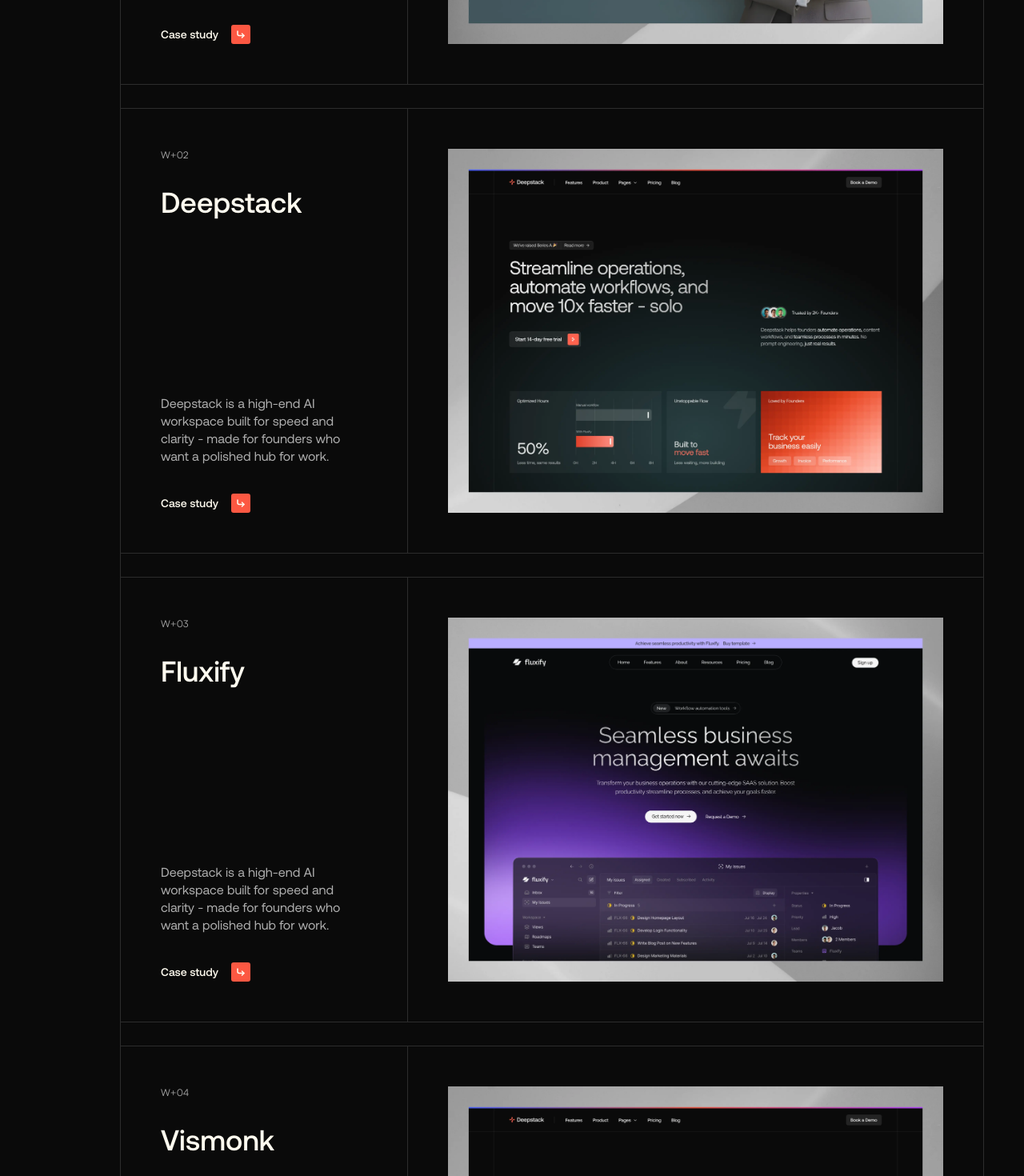
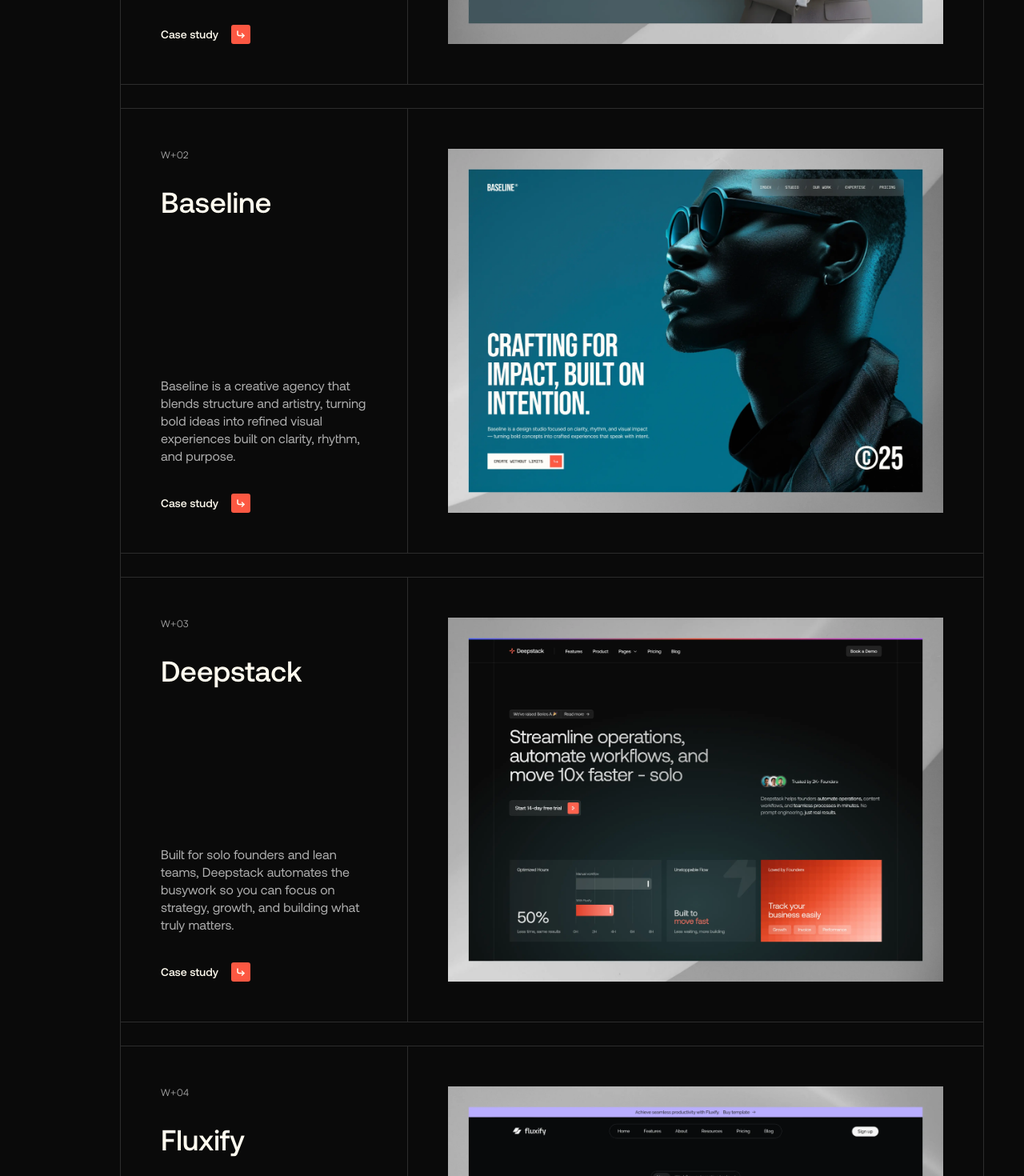
Before and after one commit to alif-firdaus/alchemist-2.0, a Next.js app: page / in a window 1280 px wide. Shown: the part 4740-6210 px from the top of the page at 80% size. Built offline with nearby package versions, Linux system fonts and the light colour scheme; no server answers.

Commit message:
docs: works assets updated

```diff
--- a/components/organism/works-section.tsx
+++ b/components/organism/works-section.tsx
@@ -11,6 +11,8 @@
 import augenticdesktop from "@/assets/images/img-augentic-desktop.webp";
 import fluxify from "@/assets/images/img-fluxify.webp";
 import fluxifydesktop from "@/assets/images/img-fluxify-desktop.webp";
+import baseline from "@/assets/images/img-baseline.webp";
+import baselinedesktop from "@/assets/images/img-baseline-desktop.webp";
 import divider from "@/assets/images/img-divider.svg";
 
 export default function WorksSection() {
@@ -50,7 +52,17 @@
 						thumbnailalt="Augentic"
 						order="W+01"
 						title="Augentic"
-						description="Deepstack is a high-end AI workspace built for speed and clarity - made for founders who want a polished hub for work."
+						description="AI-powered company secretary platform that automates compliance, governance, and statutory filings — ensuring accuracy and efficiency 24/7."
+					/>
+
+					<div className="flex w-full h-[30px] border-b-[1px] border-dark-border"></div>
+
+					<WorksCard
+						thumbnail={baseline}
+						thumbnailalt="Baseline"
+						order="W+02"
+						title="Baseline"
+						description="Baseline is a creative agency that blends structure and artistry, turning bold ideas into refined visual experiences built on clarity, rhythm, and purpose."
 					/>
 
 					<div className="flex w-full h-[30px] border-b-[1px] border-dark-border"></div>
@@ -58,9 +70,9 @@
 					<WorksCard
 						thumbnail={deepstack}
 						thumbnailalt="Deepstack"
-						order="W+02"
+						order="W+03"
 						title="Deepstack"
-						description="Velto helps founders automate operations, content workflows, and teamless processes in minutes, no-prompt engineering."
+						description="Built for solo founders and lean teams, Deepstack automates the busywork so you can focus on strategy, growth, and building what truly matters."
 					/>
 
 					<div className="flex w-full h-[30px] border-b-[1px] border-dark-border"></div>
@@ -68,19 +80,9 @@
 					<WorksCard
 						thumbnail={fluxify}
 						thumbnailalt="Fluxify"
-						order="W+03"
+						order="W+04"
 						title="Fluxify"
-						description="Velto helps founders automate operations, content workflows, and teamless processes in minutes, no-prompt engineering."
-					/>
-
-					<div className="flex w-full h-[30px] border-b-[1px] border-dark-border"></div>
-
-					<WorksCard
-						thumbnail={deepstack}
-						thumbnailalt="mockup"
-						order="W+04"
-						title="Vismonk"
-						description="Velto helps founders automate operations, content workflows, and teamless processes in minutes, no-prompt engineering."
+						description="Fluxify is a modern SaaS platform built to simplify business operations — unifying tasks, teams, and workflows into one seamless experience."
 					/>
 				</div>
 				{/* <-- === Bottom Content End === --> */}
@@ -90,7 +92,7 @@
 					<WorksCardDesktop
 						order="W+01"
 						title="Augentic"
-						description="Deepstack is a high-end AI workspace built for speed and clarity - made for founders who want a polished hub for work."
+						description="AI-powered company secretary platform that automates compliance, governance, and statutory filings — ensuring accuracy and efficiency 24/7."
 						thumbnail={augenticdesktop}
 						thumbnailalt="Augentic"
 					/>
@@ -99,8 +101,18 @@
 
 					<WorksCardDesktop
 						order="W+02"
+						title="Baseline"
+						description="Baseline is a creative agency that blends structure and artistry, turning bold ideas into refined visual experiences built on clarity, rhythm, and purpose."
+						thumbnail={baselinedesktop}
+						thumbnailalt="Baseline"
+					/>
+
+					<div className="flex w-full h-[30px] border-b-[1px] border-dark-border"></div>
+
+					<WorksCardDesktop
+						order="W+03"
 						title="Deepstack"
-						description="Deepstack is a high-end AI workspace built for speed and clarity - made for founders who want a polished hub for work."
+						description="Built for solo founders and lean teams, Deepstack automates the busywork so you can focus on strategy, growth, and building what truly matters."
 						thumbnail={deepstackdesktop}
 						thumbnailalt="Deepstack"
 					/>
@@ -108,22 +120,14 @@
 					<div className="flex w-full h-[30px] border-b-[1px] border-dark-border"></div>
 
 					<WorksCardDesktop
-						order="W+03"
+						order="W+04"
 						title="Fluxify"
-						description="Deepstack is a high-end AI workspace built for speed and clarity - made for founders who want a polished hub for work."
+						description="Fluxify is a modern SaaS platform built to simplify business operations — unifying tasks, teams, and workflows into one seamless experience."
 						thumbnail={fluxifydesktop}
 						thumbnailalt="Fluxify"
 					/>
 
 					<div className="flex w-full h-[30px] border-b-[1px] border-dark-border"></div>
-
-					<WorksCardDesktop
-						order="W+04"
-						title="Vismonk"
-						description="Deepstack is a high-end AI workspace built for speed and clarity - made for founders who want a polished hub for work."
-						thumbnail={deepstackdesktop}
-						thumbnailalt="Deepstack"
-					/>
 				</div>
 				{/* <-- === Bottom Content Desktop End === --> */}
 
```
Also changed, not shown: assets/images/img-baseline-desktop.webp (added), assets/images/img-baseline.webp (added).
